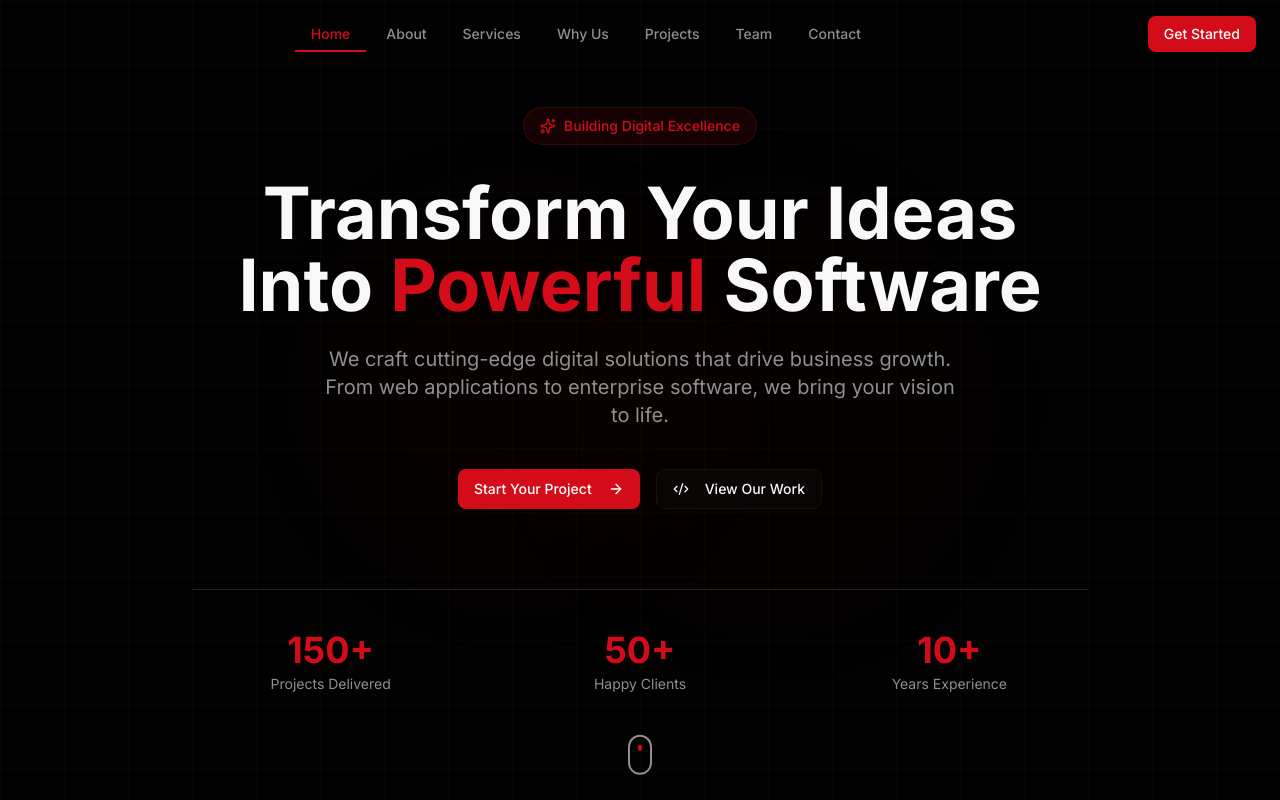
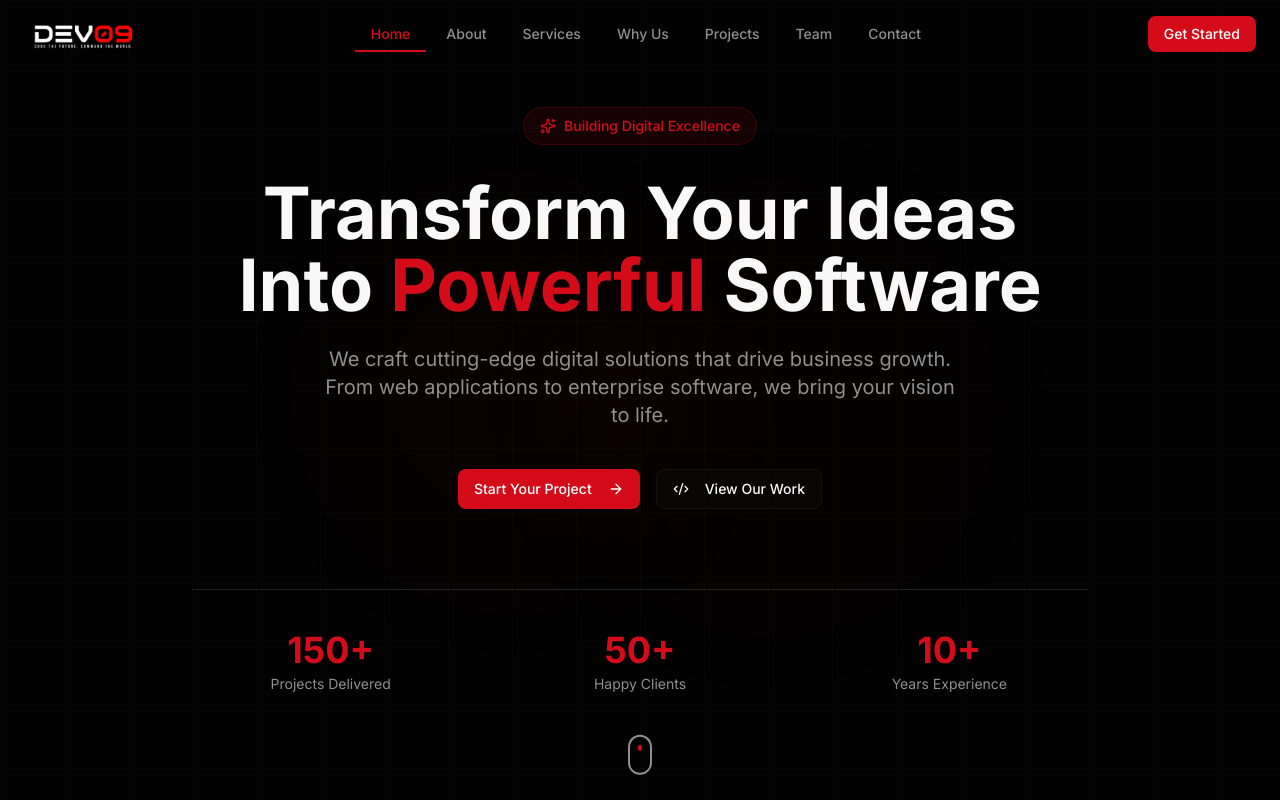
Before and after one commit to Dinuka0512/DEV09-Company-Site, a Next.js app: page / in a window 1280 px wide. Shown: the top 800 px of the page. Built offline with nearby package versions, Linux system fonts and the light colour scheme.

Commit message:
created the nav bar

```diff
--- a/components/navbar.tsx
+++ b/components/navbar.tsx
@@ -4,7 +4,8 @@ import { useState, useEffect } from "react"
 import { motion, AnimatePresence } from "framer-motion"
 import { Menu, X } from "lucide-react"
 import { Button } from "@/components/ui/button"
-import logo from "../asets/LogoPNG/dev09Logo.png"
+import logo from "../asets/LogoPNG/dev09BgBlackLogo.png"
+import Image from "next/image"
 
 const navItems = [
   { name: "Home", href: "#home" },
@@ -73,7 +74,13 @@ export function Navbar() {
             whileHover={{ scale: 1.05 }}
           >
             {/* Here Need to add the Logo */}
-
+            <Image
+              src={logo}
+              alt="DEV09 Logo"
+              width={120}    // display width (adjust to match your logo's aspect ratio)
+              height={40}    // display height
+              priority
+            />
           </motion.a>
 
           {/* Desktop Navigation */}
```
Also changed, not shown: asets/LogoJPG/dev09BgBlackLogo.jpg (added), asets/LogoPNG/dev09BgBlackLogo.png (added).
